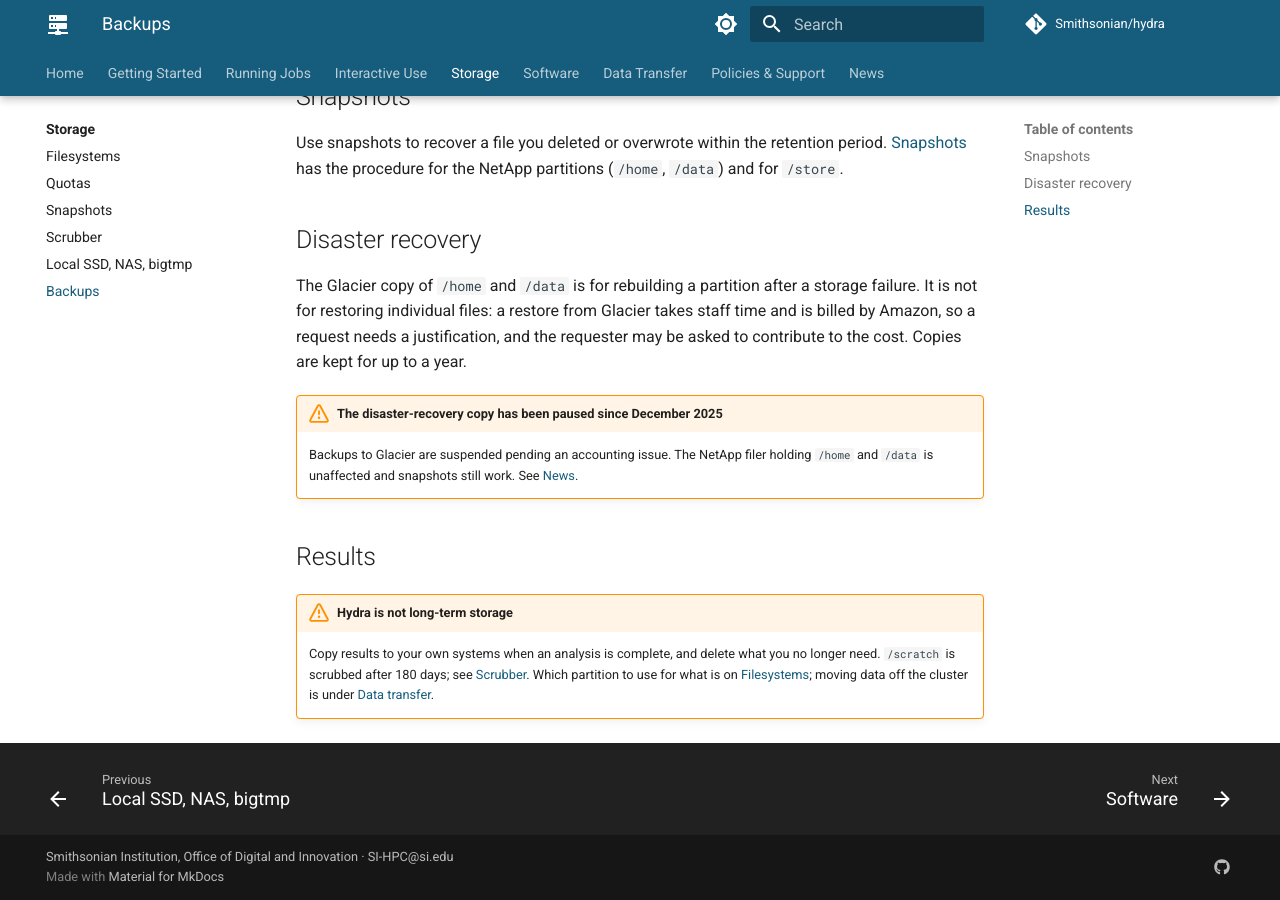
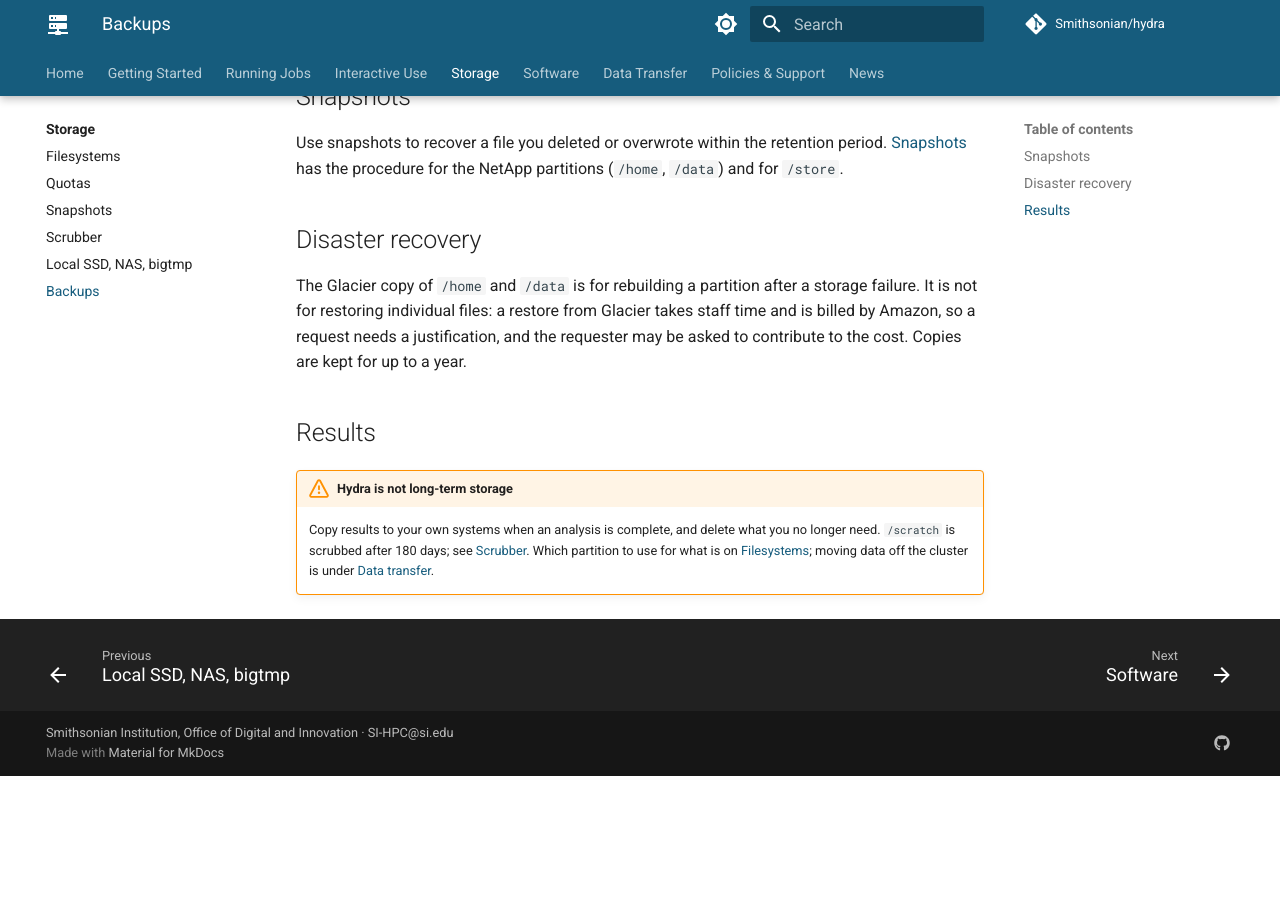
Before and after one commit to ODI-DPAC/hydra, an MkDocs documentation site: the page built from docs/hydra/storage/backups.md, in a window 1280 px wide and 900 px high, scrolled down 636 px. Built offline with MkDocs 1.6.1 and Material for MkDocs 9.7.7, drawn with Linux system fonts in a browser that asks for light colours; comment, search, counter and statistics services are not loaded; after the commit the page ends 1412 px from its top, so only the background shows below that.

Commit message:
edit the backups page

```diff
--- a/docs/hydra/storage/backups.md
+++ b/docs/hydra/storage/backups.md
@@ -18,10 +18,6 @@ Use snapshots to recover a file you deleted or overwrote within the retention pe
 
 The Glacier copy of `/home` and `/data` is for rebuilding a partition after a storage failure. It is not for restoring individual files: a restore from Glacier takes staff time and is billed by Amazon, so a request needs a justification, and the requester may be asked to contribute to the cost. Copies are kept for up to a year.
 
-!!! warning "The disaster-recovery copy has been paused since December 2025"
-
-    Backups to Glacier are suspended pending an accounting issue. The NetApp filer holding `/home` and `/data` is unaffected and snapshots still work. See [News](../../news/index.md#2025-12-05).
-
 ## Results
 
 !!! warning "Hydra is not long-term storage"
```
